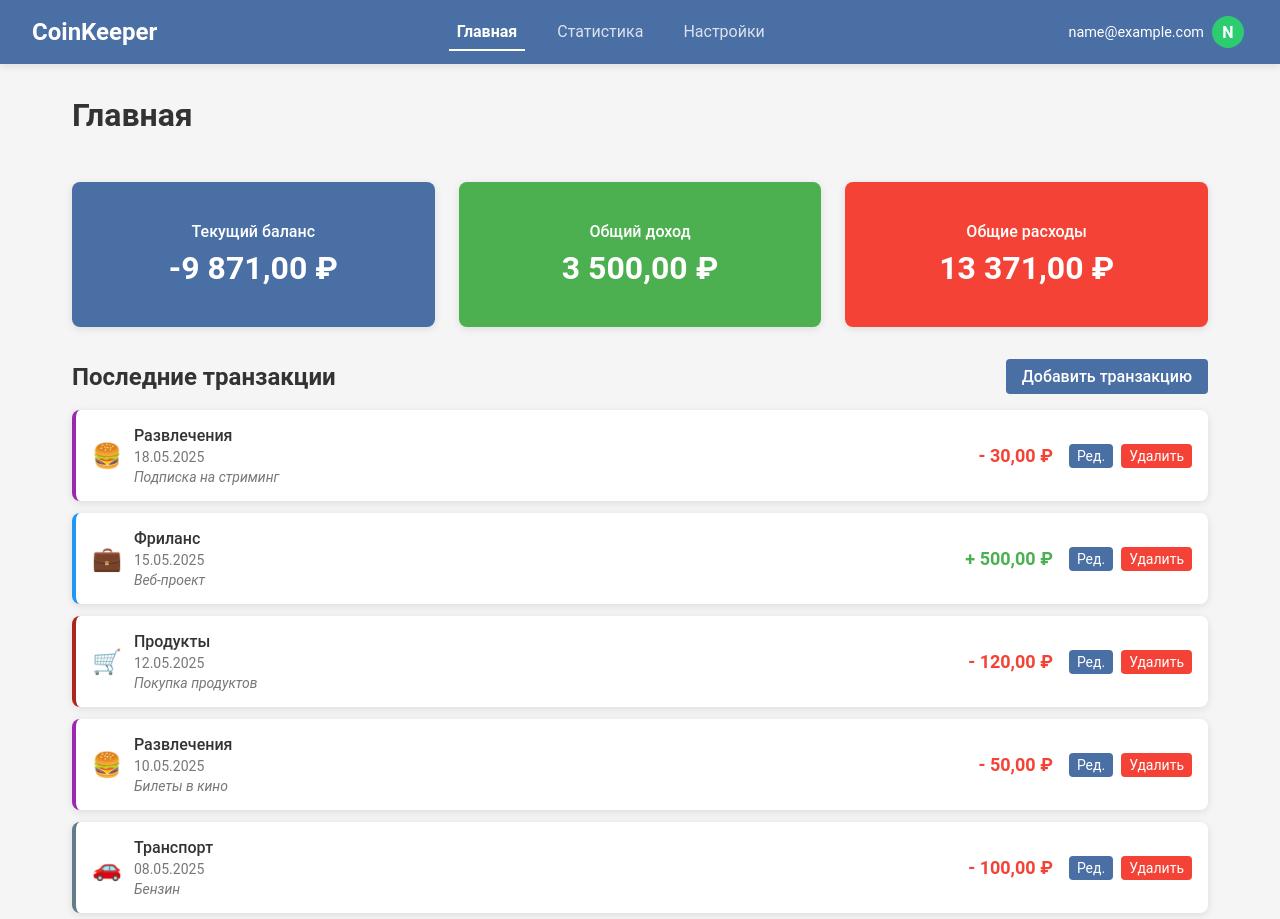
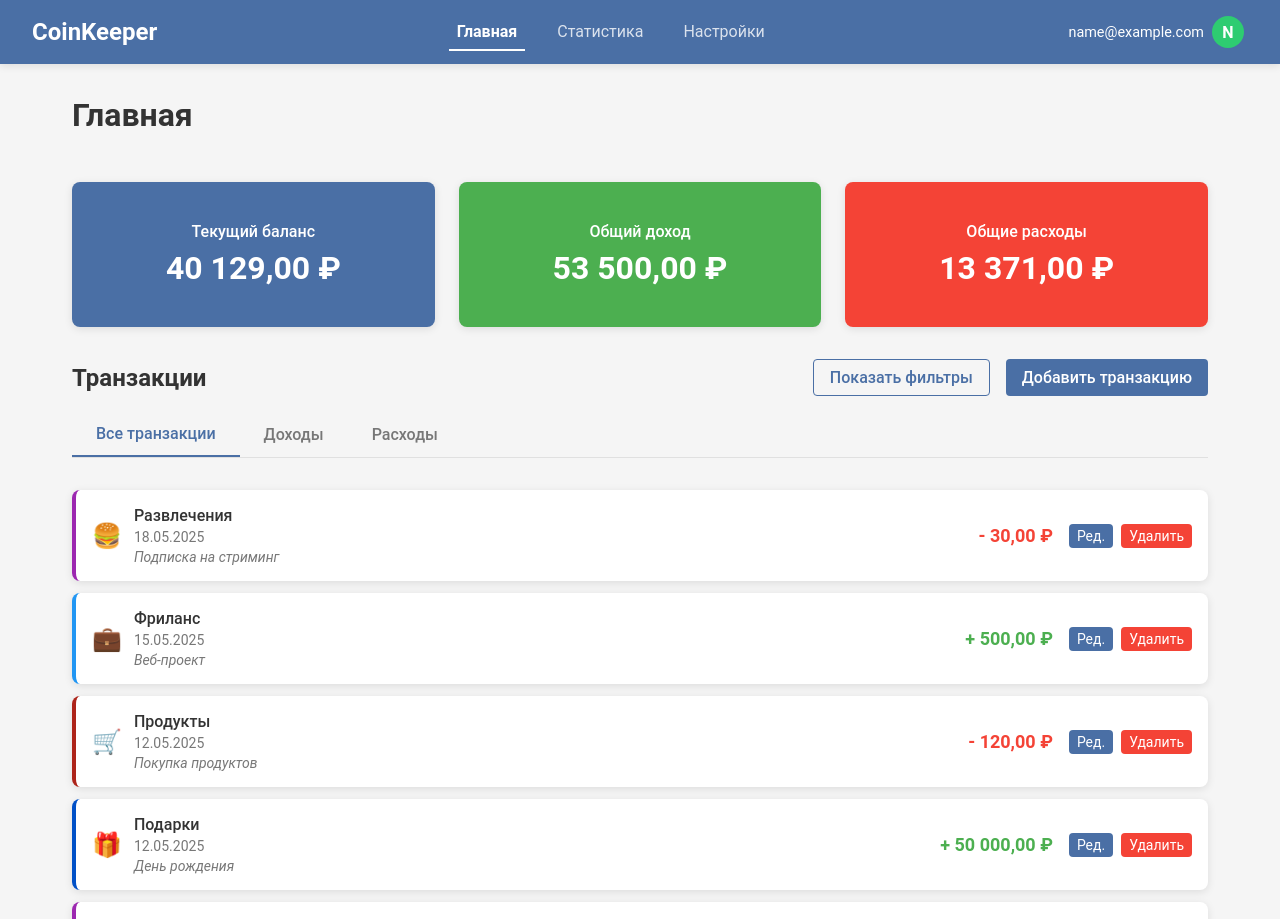
Before and after one commit to Temirlan814/CoinKeeper, a React (Vite) app: page /dashboard in a window 1280 px wide. Shown: the top 919 px of the page. Built offline with nearby package versions, Linux system fonts and the light colour scheme; data requests are answered from the project's data file; sample sign-in values are in the browser's storage.

Commit message:
fix folders and

```diff
--- a/db.json
+++ b/db.json
@@ -179,6 +179,14 @@
       "icon": "school",
       "userId": 2,
       "id": 21
+    },
+    {
+      "name": "Подарки",
+      "type": "income",
+      "color": "#0050c7",
+      "icon": "gift",
+      "userId": 1,
+      "id": 22
     }
   ],
   "transactions": [
@@ -289,6 +297,15 @@
       "comment": "131321",
       "userId": 2,
       "id": 12
+    },
+    {
+      "type": "income",
+      "amount": 50000,
+      "categoryId": 22,
+      "date": "2025-05-12",
+      "comment": "День рождения",
+      "userId": 1,
+      "id": 13
     }
   ]
 }
--- a/package.json
+++ b/package.json
@@ -4,10 +4,12 @@
   "version": "0.1.0",
   "type": "module",
   "scripts": {
-    "dev": "vite",
+     "dev1": "vite",
     "build": "vite build",
     "preview": "vite preview",
-    "server": "json-server --watch db.json --port 3001",
+    "dev": "vite --host 0.0.0.0 --port $PORT",
+    "server": "json-server --watch db.json --port $PORT",
+    "server1": "json-server --watch db.json --port 3001",
     "start": "npm-run-all --parallel dev server"
   },
   "dependencies": {
--- a/src/pages/Dashboard/DashboardPage.module.css
+++ b/src/pages/Dashboard/DashboardPage.module.css
@@ -68,11 +68,73 @@
   font-weight: 600;
 }
 
+.actionButtons {
+  display: flex;
+  gap: 1rem;
+}
+
 .loading {
   text-align: center;
   padding: 2rem;
   color: var(--text-light);
   font-style: italic;
+}
+
+.emptyMessage {
+  text-align: center;
+  padding: 2rem;
+  color: var(--text-light);
+  font-style: italic;
+}
+
+/* Новые стили для табов и фильтров */
+.tabs {
+  display: flex;
+  border-bottom: 1px solid var(--border-color);
+  margin-bottom: 1rem;
+}
+
+.tab {
+  padding: 0.75rem 1.5rem;
+  background: none;
+  border: none;
+  cursor: pointer;
+  font-size: 1rem;
+  font-weight: 500;
+  color: var(--text-light);
+  transition: color 0.2s, border-bottom 0.2s;
+}
+
+.tab:hover {
+  color: var(--primary-color);
+}
+
+.activeTab {
+  color: var(--primary-color);
+  border-bottom: 2px solid var(--primary-color);
+}
+
+.filterCard {
+  margin-bottom: 1rem;
+  padding: 1.5rem;
+}
+
+.filterGrid {
+  display: grid;
+  grid-template-columns: repeat(3, 1fr);
+  gap: 1rem;
+}
+
+.filterItem {
+  display: flex;
+  flex-direction: column;
+}
+
+.resetFilterButton {
+  grid-column: 1 / -1;
+  margin-top: 0.5rem;
+  display: flex;
+  justify-content: center;
 }
 
 @media (max-width: 768px) {
@@ -99,6 +161,12 @@
     gap: 0.75rem;
   }
 
+  .actionButtons {
+    width: 100%;
+    flex-direction: column;
+    gap: 0.5rem;
+  }
+
   .title {
     font-size: 1.5rem;
     margin-bottom: 0.75rem;
@@ -107,4 +175,18 @@
   .sectionTitle {
     font-size: 1.25rem;
   }
+
+  .tabs {
+    width: 100%;
+    overflow-x: auto;
+  }
+
+  .tab {
+    padding: 0.75rem 1rem;
+    white-space: nowrap;
+  }
+
+  .filterGrid {
+    grid-template-columns: 1fr;
+  }
 }
--- a/src/pages/Dashboard/DashboardPage.tsx
+++ b/src/pages/Dashboard/DashboardPage.tsx
@@ -8,6 +8,8 @@ import { fetchCategories } from "../../store/slices/categorySlice"
 import type { RootState, AppDispatch } from "../../store"
 import Card from "../../components/UI/Card/Card"
 import Button from "../../components/UI/Button/Button"
+import Input from "../../components/UI/Input/Input"
+import Select from "../../components/UI/Select/Select"
 import TransactionList from "../../components/TransactionList/TransactionList"
 import TransactionForm from "../../components/TransactionForm/TransactionForm"
 import Modal from "../../components/Modal/Modal"
@@ -17,12 +19,25 @@ const DashboardPage: React.FC = () => {
   const dispatch = useDispatch<AppDispatch>()
   const { user } = useSelector((state: RootState) => state.auth)
   const { transactions, loading } = useSelector((state: RootState) => state.transactions)
+  const { categories } = useSelector((state: RootState) => state.categories)
 
   const [isModalOpen, setIsModalOpen] = useState(false)
   const [selectedTransaction, setSelectedTransaction] = useState<Transaction | null>(null)
   const [balance, setBalance] = useState(0)
   const [income, setIncome] = useState(0)
   const [expense, setExpense] = useState(0)
+
+  // Новые состояния для фильтрации и разделения доходов/расходов
+  const [activeTab, setActiveTab] = useState<"all" | "income" | "expense">("all")
+  const [filteredTransactions, setFilteredTransactions] = useState<Transaction[]>([])
+  const [filters, setFilters] = useState({
+    startDate: "",
+    endDate: "",
+    categoryId: "",
+    minAmount: "",
+    maxAmount: "",
+  })
+  const [isFilterVisible, setIsFilterVisible] = useState(false)
 
   useEffect(() => {
     if (user) {
@@ -47,6 +62,49 @@ const DashboardPage: React.FC = () => {
     setExpense(totalExpense)
     setBalance(totalIncome - totalExpense)
   }, [transactions])
+
+  // Эффект для фильтрации транзакций
+  useEffect(() => {
+    let filtered = [...transactions]
+
+    // Фильтрация по типу (доходы/расходы/все)
+    if (activeTab !== "all") {
+      filtered = filtered.filter((transaction) => transaction.type === activeTab)
+    }
+
+    // Фильтрация по дате начала
+    if (filters.startDate) {
+      const startDate = new Date(filters.startDate)
+      filtered = filtered.filter((transaction) => new Date(transaction.date) >= startDate)
+    }
+
+    // Фильтрация по дате окончания
+    if (filters.endDate) {
+      const endDate = new Date(filters.endDate)
+      endDate.setHours(23, 59, 59, 999) // Устанавливаем конец дня
+      filtered = filtered.filter((transaction) => new Date(transaction.date) <= endDate)
+    }
+
+    // Фильтрация по категории
+    if (filters.categoryId) {
+      filtered = filtered.filter((transaction) => transaction.categoryId === Number.parseInt(filters.categoryId))
+    }
+
+    // Фильтрация по минимальной сумме
+    if (filters.minAmount) {
+      filtered = filtered.filter((transaction) => transaction.amount >= Number.parseFloat(filters.minAmount))
+    }
+
+    // Фильтрация по максимальной сумме
+    if (filters.maxAmount) {
+      filtered = filtered.filter((transaction) => transaction.amount <= Number.parseFloat(filters.maxAmount))
+    }
+
+    // Сортировка по дате (сначала новые)
+    filtered.sort((a, b) => new Date(b.date).getTime() - new Date(a.date).getTime())
+
+    setFilteredTransactions(filtered)
+  }, [transactions, activeTab, filters])
 
   const handleAddTransaction = () => {
     setSelectedTransaction(null)
@@ -76,9 +134,35 @@ const DashboardPage: React.FC = () => {
     }).format(amount)
   }
 
-  const sortedTransactions = [...transactions].sort((a, b) => new Date(b.date).getTime() - new Date(a.date).getTime())
+  const handleFilterChange = (e: React.ChangeEvent<HTMLInputElement | HTMLSelectElement>) => {
+    const { name, value } = e.target
+    setFilters((prev) => ({
+      ...prev,
+      [name]: value,
+    }))
+  }
 
-  const recentTransactions = sortedTransactions.slice(0, 10)
+  const resetFilters = () => {
+    setFilters({
+      startDate: "",
+      endDate: "",
+      categoryId: "",
+      minAmount: "",
+      maxAmount: "",
+    })
+  }
+
+  const toggleFilterVisibility = () => {
+    setIsFilterVisible(!isFilterVisible)
+  }
+
+  // Получаем категории в зависимости от активной вкладки
+  const getFilterCategories = () => {
+    if (activeTab === "all") {
+      return categories
+    }
+    return categories.filter((category) => category.type === activeTab)
+  }
 
   return (
       <div className={styles.dashboard}>
@@ -103,18 +187,123 @@ const DashboardPage: React.FC = () => {
 
         <div className={styles.transactionsSection}>
           <div className={styles.sectionHeader}>
-          <h2 className={styles.sectionTitle}>Последние транзакции</h2>
+            <h2 className={styles.sectionTitle}>Транзакции</h2>
+            <div className={styles.actionButtons}>
+              <Button onClick={toggleFilterVisibility} variant="secondary">
+                {isFilterVisible ? "Скрыть фильтры" : "Показать фильтры"}
+              </Button>
               <Button onClick={handleAddTransaction}>Добавить транзакцию</Button>
+            </div>
+          </div>
+
+          {isFilterVisible && (
+              <Card className={styles.filterCard}>
+                <div className={styles.filterGrid}>
+                  <div className={styles.filterItem}>
+                    <Input
+                        label="Дата с"
+                        type="date"
+                        name="startDate"
+                        value={filters.startDate}
+                        onChange={handleFilterChange}
+                        fullWidth
+                    />
+                  </div>
+                  <div className={styles.filterItem}>
+                    <Input
+                        label="Дата по"
+                        type="date"
+                        name="endDate"
+                        value={filters.endDate}
+                        onChange={handleFilterChange}
+                        fullWidth
+                    />
+                  </div>
+                  <div className={styles.filterItem}>
+                    <Select
+                        label="Категория"
+                        name="categoryId"
+                        value={filters.categoryId}
+                        onChange={handleFilterChange}
+                        options={[
+                          { value: "", label: "Все категории" },
+                          ...getFilterCategories().map((cat) => ({
+                            value: cat.id.toString(),
+                            label: cat.name,
+                          })),
+                        ]}
+                        fullWidth
+                    />
+                  </div>
+                  <div className={styles.filterItem}>
+                    <Input
+                        label="Мин. сумма"
+                        type="number"
+                        name="minAmount"
+                        value={filters.minAmount}
+                        onChange={handleFilterChange}
+                        placeholder="От"
+                        fullWidth
+                    />
+                  </div>
+                  <div className={styles.filterItem}>
+                    <Input
+                        label="Макс. сумма"
+                        type="number"
+                        name="maxAmount"
+                        value={filters.maxAmount}
+                        onChange={handleFilterChange}
+                        placeholder="До"
+                        fullWidth
+                    />
+                  </div>
+                  <div className={styles.resetFilterButton}>
+                    <Button onClick={resetFilters} variant="secondary">
+                      Сбросить фильтры
+                    </Button>
+                  </div>
+                </div>
+              </Card>
+          )}
+
+          <div className={styles.tabs}>
+            <button
+                className={`${styles.tab} ${activeTab === "all" ? styles.activeTab : ""}`}
+                onClick={() => setActiveTab("all")}
+            >
+              Все транзакции
+            </button>
+            <button
+                className={`${styles.tab} ${activeTab === "income" ? styles.activeTab : ""}`}
+                onClick={() => setActiveTab("income")}
+            >
+              Доходы
+            </button>
+            <button
+                className={`${styles.tab} ${activeTab === "expense" ? styles.activeTab : ""}`}
+                onClick={() => setActiveTab("expense")}
+            >
+              Расходы
+            </button>
           </div>
 
           {loading ? (
               <p className={styles.loading}>Загрузка транзакций...</p>
-        ) : (
+          ) : filteredTransactions.length > 0 ? (
               <TransactionList
-            transactions={recentTransactions}
+                  transactions={filteredTransactions}
                   onEdit={handleEditTransaction}
                   onDelete={handleDeleteTransaction}
               />
+          ) : (
+              <p className={styles.emptyMessage}>
+                {activeTab === "all"
+                    ? "Транзакции не найдены."
+                    : activeTab === "income"
+                        ? "Доходы не найдены."
+                        : "Расходы не найдены."}
+                {Object.values(filters).some((value) => value !== "") && " Попробуйте изменить параметры фильтрации."}
+              </p>
           )}
         </div>
 
```
Lines whose indentation alone changed are shown as unchanged.
